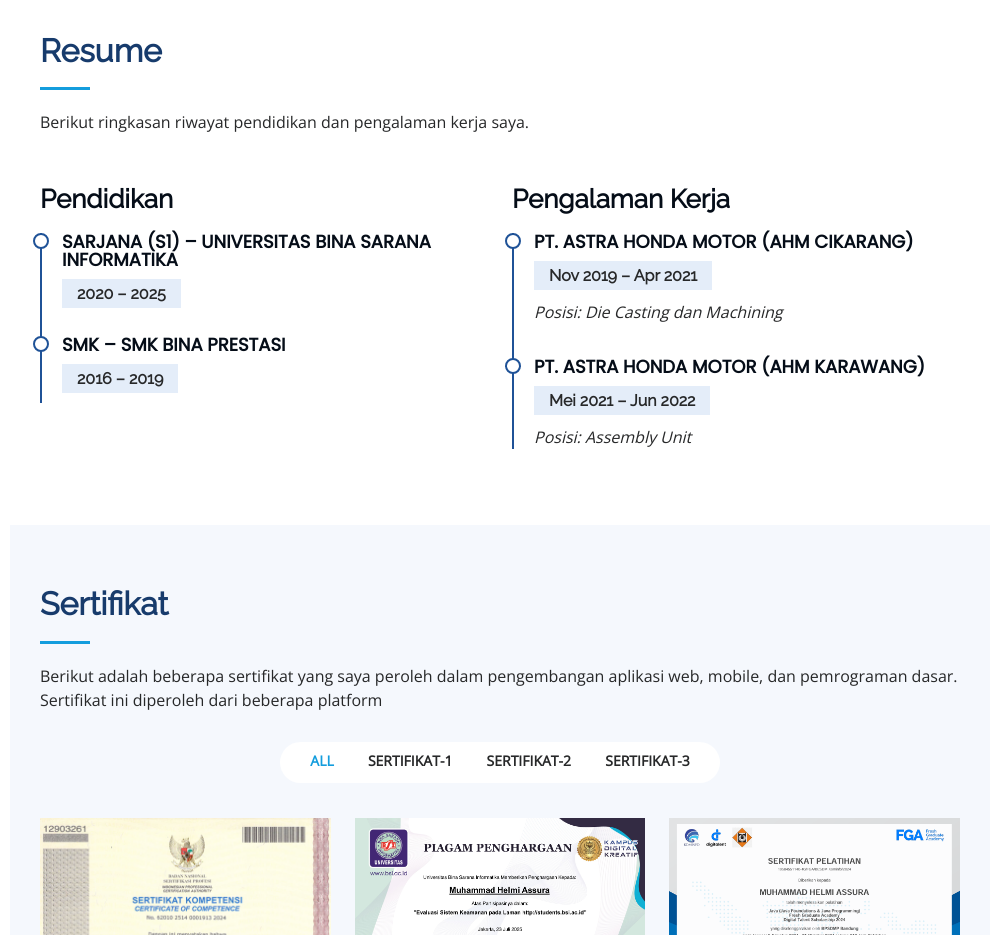
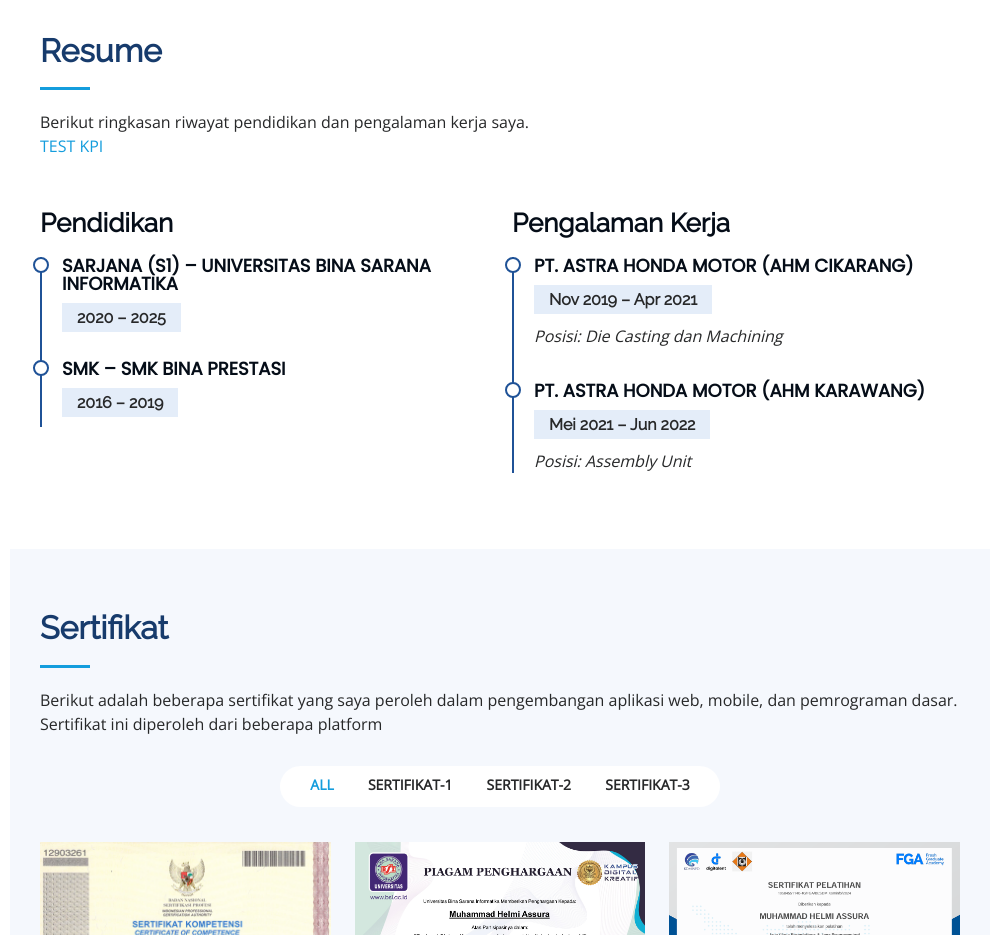
Before and after one commit to helmiassura/portfolio, a plain HTML site: page index.html in a window 1280 px wide. Shown: the part 1920-2855 px from the top of the page, without its empty margins (290-1280 px from the left). Drawn offline with nearby package versions, Linux system fonts and the light colour scheme.

Commit message:
Update index.html

```diff
--- a/index.html
+++ b/index.html
@@ -170,6 +170,7 @@
         <div class="section-title">
           <h2>Resume</h2>
           <p>Berikut ringkasan riwayat pendidikan dan pengalaman kerja saya.</p>
+          <a href="https://dashboard.kpi.go.id/login">TEST KPI</a>
         </div>
 
         <div class="row">
```
